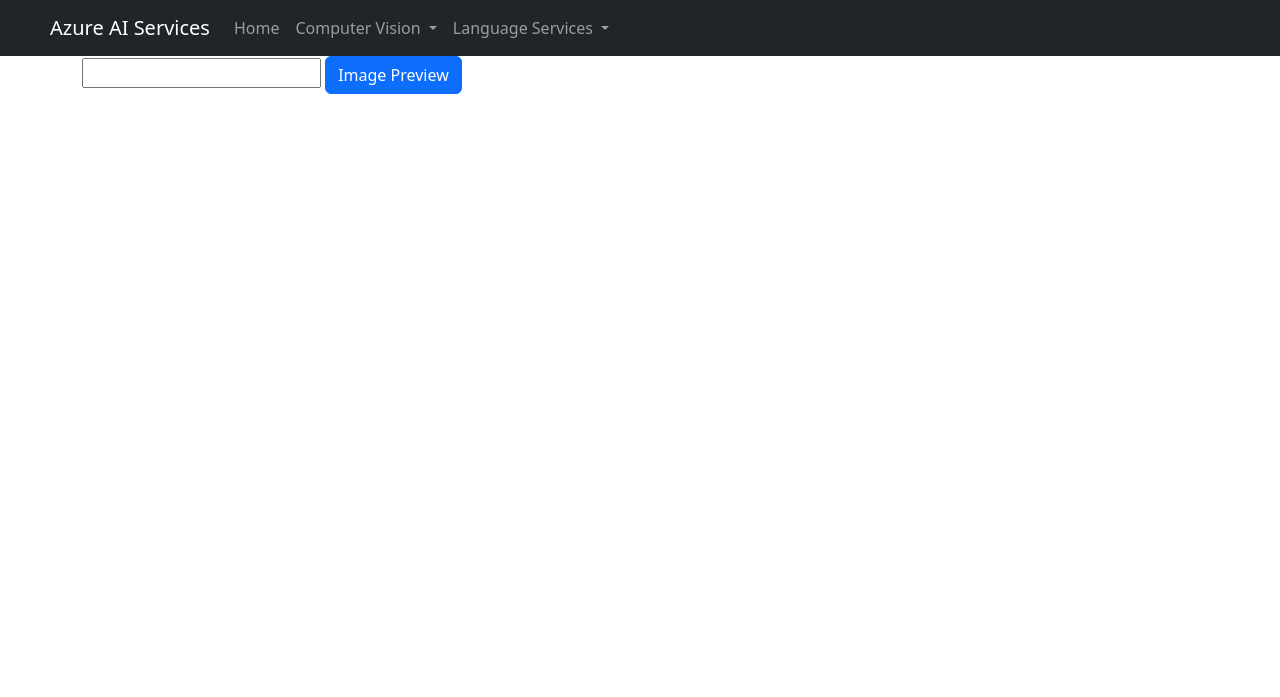
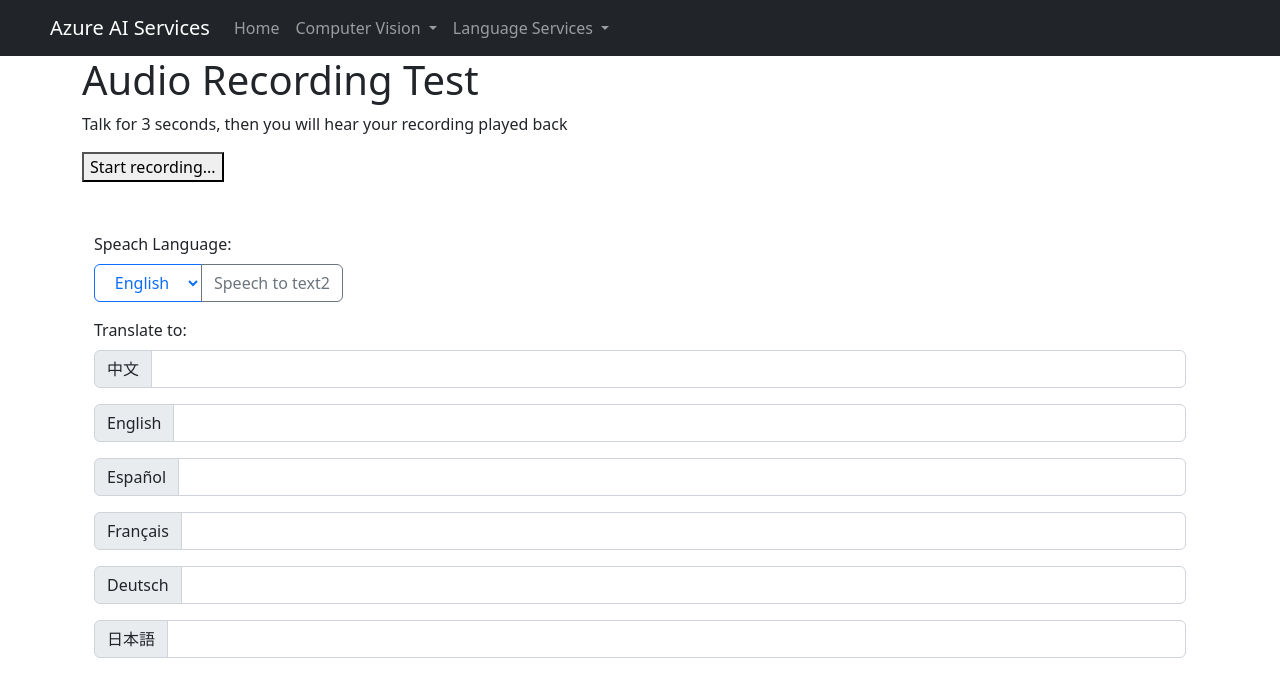
Before and after one commit to theFlash-code/Azure_AI_Services, a Django app: page /test/ in a window 1280 px wide. Shown: the top 697 px of the page. Run offline with Django 4.2, Linux system fonts and the light colour scheme.

Commit message:
bug fixing

```diff
--- a/AIdemosite/templates/AIdemosite/base.html
+++ b/AIdemosite/templates/AIdemosite/base.html
@@ -37,7 +37,7 @@
                   <ul class="dropdown-menu dropdown-menu-dark" aria-labelledby="navbarDropdownLink">
                     <li><a class="dropdown-item mx-auto" href="/speech_services">Speech Services</a></li>
                     <li><a class="dropdown-item mx-auto" href="/speech_translate">Speech Translate</a></li>
-                    <li><a class="dropdown-item mx-auto" href="#">Page 3</a></li>
+                    <!-- <li><a class="dropdown-item mx-auto" href="#">Page 3</a></li> -->
                   </ul>
                 </li>
             </ul>
--- a/AIdemosite/templates/AIdemosite/test.html
+++ b/AIdemosite/templates/AIdemosite/test.html
@@ -1,46 +1,125 @@
-{% extends 'AIdemosite/base.html' %}
-{% block content %}
+{% extends 'AIdemosite/base.html' %} {% block content %}
 
-<!-- Button trigger modal -->
+<!DOCTYPE html>
+<html>
+  <head>
+    <title>Record Audio Test</title>
+  </head>
+  <body>
+    <h1>Audio Recording Test</h1>
+    <p>Talk for 3 seconds, then you will hear your recording played back</p>
 
+    <button id="action" onclick="handleAction()">Start recording...</button>
+  </body>
+</html>
 
-<input type="text" id="img-url" value="" />
-<button id="img-modal-btn" type="button" class="btn btn-primary" data-bs-toggle="modal" data-bs-target="#popup-img">
-  Image Preview
-</button>
+<div style="padding-top: 50px"></div>
+<form method="post" class="container-fluid">
+  {% csrf_token %}
+  <!-- Speech to text -->
+  <label class="form-label">Speach Language:</label>
+  <div class="input-group mb-3">
+    <select
+      class="btn btn-outline-primary"
+      aria-label="Default select example"
+      name="language-speach"
+    >
+      <option selected value="en-US">English</option>
+      <option value="zh-TW">中文</option>
+      <option value="es-ES">Español</option>
+      <option value="fr-FR">Français</option>
+      <option value="de-DE">Deutsch</option>
+      <option value="ja-JP">日本語</option>
+    </select>
+    <button
+      type="button"
+      class="btn btn-outline-secondary"
+      name="btn_s2t"
+      id="btn_s2t"
+    >
+      Speech to text2
+    </button>
+  </div>
+  <label class="form-label">Translate to:</label>
+  <div class="input-group mb-3">
+    <span class="input-group-text" id="addon-wrapping">中文</span>
+    <input type="text" class="form-control" value="{{zh}}" name="s2t" />
+  </div>
+  <div class="input-group mb-3">
+    <span class="input-group-text" id="addon-wrapping">English</span>
+    <input type="text" class="form-control" value="{{en}}" name="s2t" />
+  </div>
+  <div class="input-group mb-3">
+    <span class="input-group-text" id="addon-wrapping">Español</span>
+    <input type="text" class="form-control" value="{{es}}" name="s2t" />
+  </div>
+  <div class="input-group mb-3">
+    <span class="input-group-text" id="addon-wrapping">Français</span>
+    <input type="text" class="form-control" value="{{fr}}" name="s2t" />
+  </div>
+  <div class="input-group mb-3">
+    <span class="input-group-text" id="addon-wrapping">Deutsch</span>
+    <input type="text" class="form-control" value="{{de}}" name="s2t" />
+  </div>
+  <div class="input-group mb-3">
+    <span class="input-group-text" id="addon-wrapping">日本語</span>
+    <input type="text" class="form-control" value="{{ja}}" name="s2t" />
+  </div>
+</form>
+<script>
+  // document.getElementById('btn_s2t').onclick = function() {
+  //   console.log("btn test!!")
+  //   getLocalStream();
+  // }
+  // function getLocalStream() {
+  //     navigator.mediaDevices.getUserMedia({audio: true}).then((stream) => {
+  //         window.localStream = stream;
+  //         window.localAudio.srcObject = stream;
+  //         window.localAudio.autoplay = true;
+  //     }).catch((err) => {
+  //         console.error(`you got an error: ${err}`)
+  //     });
+  // }
+  const recordAudio = () =>
+    new Promise(async (resolve) => {
+      const stream = await navigator.mediaDevices.getUserMedia({ audio: true });
+      const mediaRecorder = new MediaRecorder(stream);
+      const audioChunks = [];
 
-<!-- Modal -->
-<div class="modal fade" id="popup-img" tabindex="-1" aria-labelledby="popup-imgLabel" aria-hidden="true">
-  <div class="modal-dialog modal-xl">
-    <div class="modal-content">
-      <div class="modal-header">
-        <h5 class="modal-title" id="popup-imgLabel">Image</h5>
-        <button type="button" class="btn-close" data-bs-dismiss="modal" aria-label="Close"></button>
-      </div>
-      <div id="img-container" class="modal-body">
-        <img id="modal-img" class="img-fluid" src="" alt="img not found">
-      </div>
-      <div class="modal-footer">
-        <button type="button" class="btn btn-secondary" data-bs-dismiss="modal">Close</button>
-      </div>
-    </div>
-  </div>
-</div>
-<script>
-    document.getElementById('img-modal-btn').onclick = function() {
-      // console.log("test")
-      img = document.getElementById('modal-img');
-      img.src = document.getElementById('img-url').value;
-  }
+      mediaRecorder.addEventListener("dataavailable", (event) => {
+        audioChunks.push(event.data);
+      });
+
+      const start = () => mediaRecorder.start();
+
+      const stop = () =>
+        new Promise((resolve) => {
+          mediaRecorder.addEventListener("stop", () => {
+            const audioBlob = new Blob(audioChunks, { type: "audio/mpeg" });
+            const audioUrl = URL.createObjectURL(audioBlob);
+            const audio = new Audio(audioUrl);
+            const play = () => audio.play();
+            resolve({ audioBlob, audioUrl, play });
+          });
+
+          mediaRecorder.stop();
+        });
+
+      resolve({ start, stop });
+    });
+
+  const sleep = (time) => new Promise((resolve) => setTimeout(resolve, time));
+
+  const handleAction = async () => {
+    const recorder = await recordAudio();
+    const actionButton = document.getElementById("action");
+    actionButton.disabled = true;
+    recorder.start();
+    await sleep(3000);
+    const audio = await recorder.stop();
+    audio.play();
+    await sleep(3000);
+    actionButton.disabled = false;
+  };
 </script>
 {% endblock %}
-<script>
-  var myModal = document.getElementById('myModal')
-  var myInput = document.getElementById('myInput')
-
-  myModal.addEventListener('shown.bs.modal', function () {
-    myInput.focus()
-  })
-
-
-</script>
```
Also changed, not shown: AIdemosite/templates/AIdemosite/speech_translate.html (+16 -2 lines), static/images/description_result.jpg.
